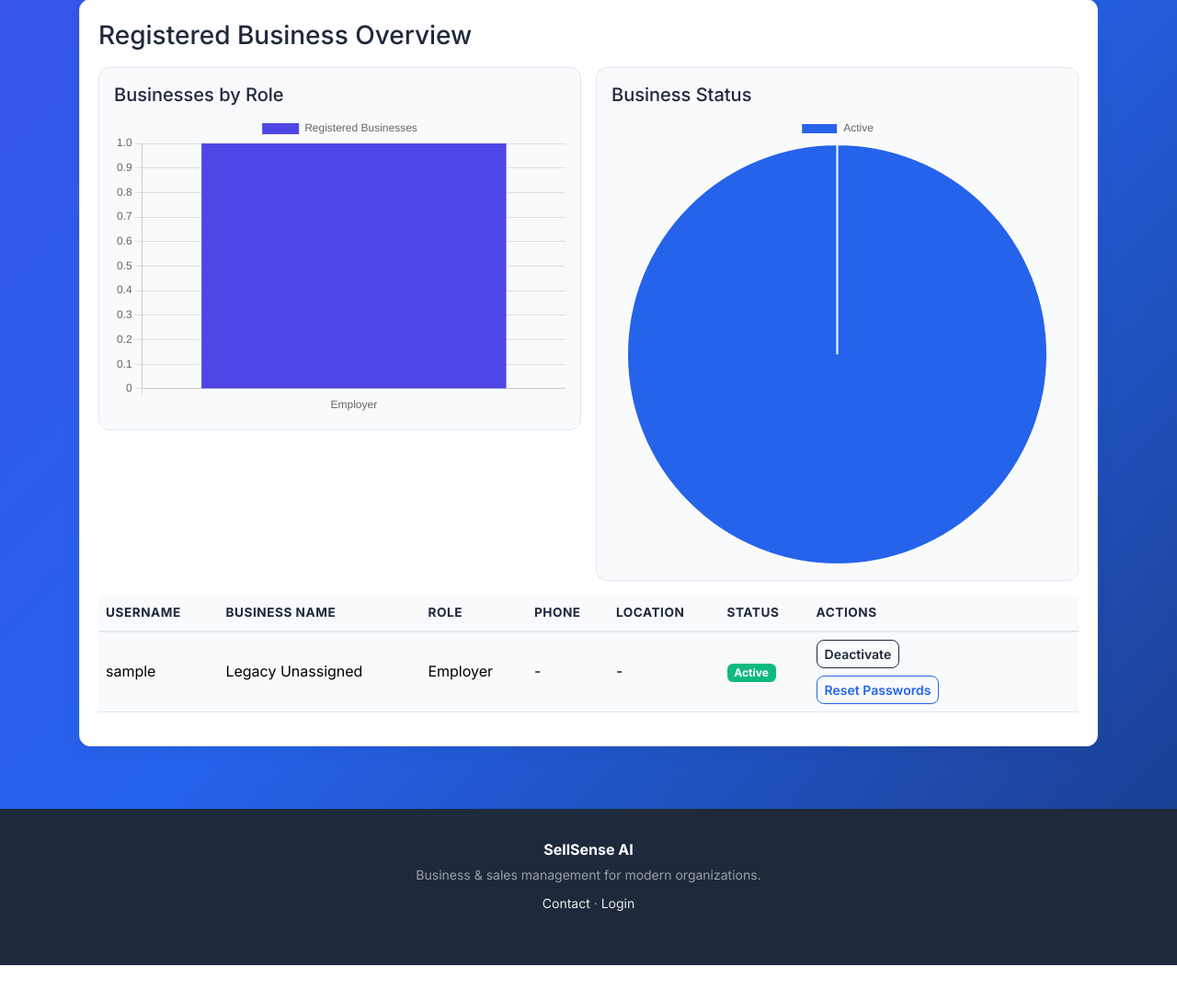
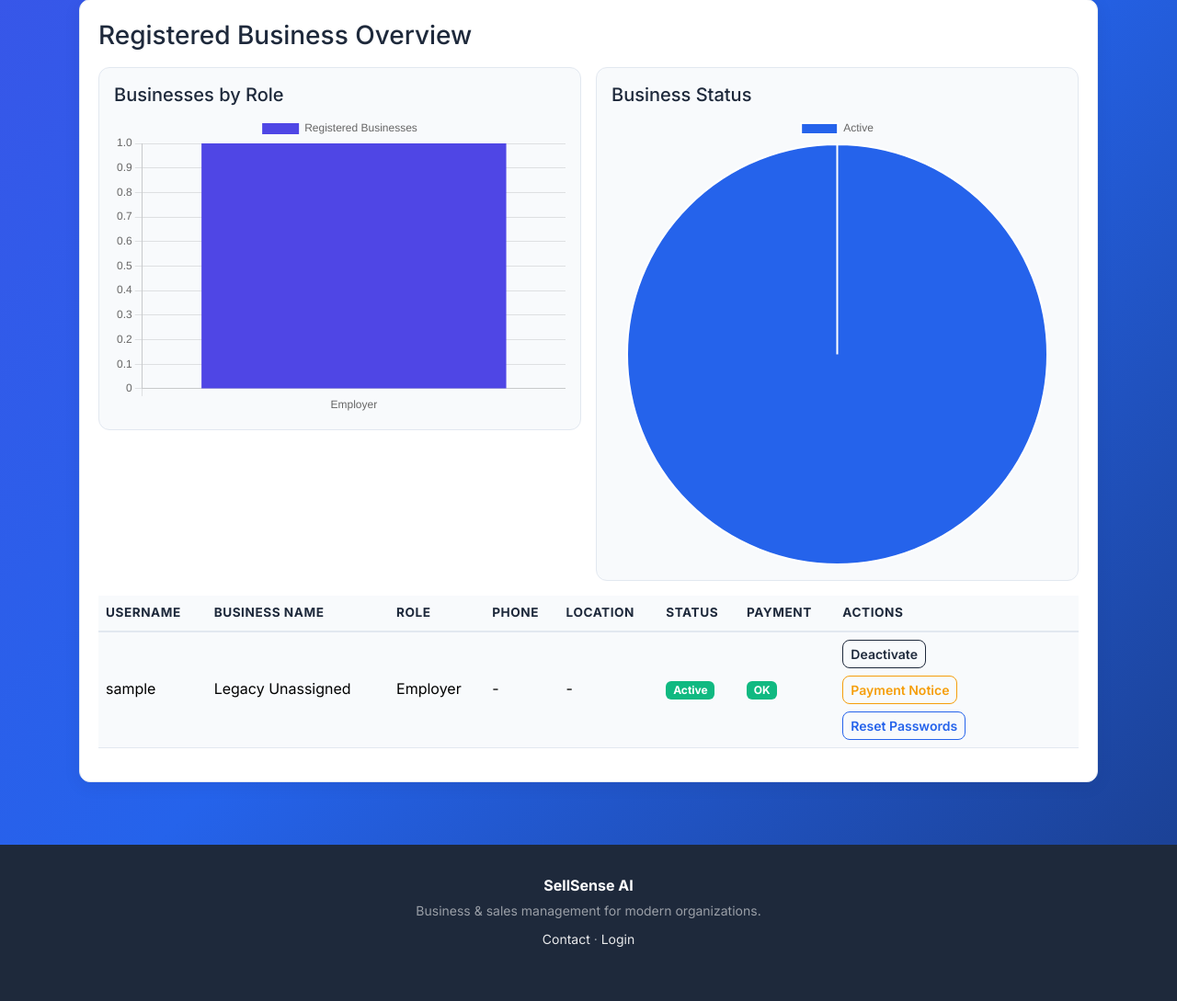
Before and after one commit to 123kfchem/SELLSENSE-AI, a Django app: page /superuser/ in a window 1280 px wide. Shown: the part 1413-2502 px from the top of the page at 92% size. Before the commit the page ends 2463 px from the top, so only its background shows below. Run offline with Django 5.2, Linux system fonts and the light colour scheme; a user stored in the database is signed in; data comes from the database, SQL or seed files in the repository; tables that the repository leaves empty hold one stand-in row (values such as "Sample post").

Commit message:
error 404

```diff
--- /dev/null
+++ b/core/context_processors.py
@@ -0,0 +1,29 @@
+def business_payment_notice(request):
+    user = getattr(request, "user", None)
+    if not user or not user.is_authenticated or user.is_superuser:
+        return {}
+
+    business = getattr(request, "business", None)
+    if business is None:
+        try:
+            profile = user.profile
+        except Exception:
+            return {}
+        if not profile.business_id:
+            return {}
+        business = profile.business
+
+    if business.sync_payment_status():
+        business.save(update_fields=["payment_status"])
+
+    if business.payment_status == business.PAYMENT_OK:
+        return {}
+
+    return {
+        "payment_notice": {
+            "status": business.payment_status,
+            "amount": business.amount_due,
+            "due_date": business.due_date,
+            "message": business.payment_notice,
+        }
+    }
--- a/core/forms.py
+++ b/core/forms.py
@@ -26,6 +26,13 @@ class BusinessAuthenticationForm(AuthenticationForm):
                 code="no_business",
             )
         business = profile.business
+        if business.sync_payment_status():
+            business.save(update_fields=["payment_status"])
+        if business.payment_status == business.PAYMENT_OVERDUE:
+            raise ValidationError(
+                "Your subscription payment is overdue. Contact admin to restore access.",
+                code="payment_overdue",
+            )
         if not business.is_active or not profile.is_business_active:
             raise ValidationError(
                 self.error_messages["business_inactive"],
@@ -227,6 +234,60 @@ class BusinessProfileUpdateForm(forms.Form):
         return profile
 
 
+class PaymentNoticeForm(forms.Form):
+    amount_due = forms.DecimalField(
+        max_digits=10,
+        decimal_places=2,
+        min_value=0,
+        label="Amount due",
+    )
+    due_date = forms.DateField(
+        label="Due date",
+        widget=forms.DateInput(attrs={"type": "date", "class": "form-control form-control-sm"}),
+    )
+    payment_notice = forms.CharField(
+        label="Message to business",
+        widget=forms.Textarea(
+            attrs={
+                "rows": 3,
+                "class": "form-control form-control-sm",
+                "placeholder": "e.g. Pay via M-Pesa Paybill 123456 to continue using SellSense AI.",
+            }
+        ),
+    )
+
+    def __init__(self, *args, business=None, **kwargs):
+        super().__init__(*args, **kwargs)
+        self.business = business
+        if business and business.has_payment_notice:
+            if business.amount_due is not None:
+                self.fields["amount_due"].initial = business.amount_due
+            if business.due_date:
+                self.fields["due_date"].initial = business.due_date
+            if business.payment_notice:
+                self.fields["payment_notice"].initial = business.payment_notice
+
+    def save(self):
+        from django.utils import timezone
+
+        business = self.business
+        business.amount_due = self.cleaned_data["amount_due"]
+        business.due_date = self.cleaned_data["due_date"]
+        business.payment_notice = self.cleaned_data["payment_notice"]
+        business.payment_status = Business.PAYMENT_DUE
+        business.notice_sent_at = timezone.now()
+        business.save(
+            update_fields=[
+                "amount_due",
+                "due_date",
+                "payment_notice",
+                "payment_status",
+                "notice_sent_at",
+            ]
+        )
+        return business
+
+
 class ContactForm(forms.Form):
     full_name = forms.CharField(
         max_length=120,
--- a/core/tenancy.py
+++ b/core/tenancy.py
@@ -15,6 +15,12 @@ def get_user_business(user):
     if profile is None or profile.business_id is None:
         raise TenantAccessError("Your account is not linked to a business.")
     business = profile.business
+    if business.sync_payment_status():
+        business.save(update_fields=["payment_status"])
+    if business.payment_status == business.PAYMENT_OVERDUE:
+        raise TenantAccessError(
+            "Your subscription payment is overdue. Contact admin to restore access."
+        )
     if not business.is_active or not profile.is_business_active:
         raise TenantAccessError(
             "Your business account has been deactivated. Contact admin."
--- a/core/views.py
+++ b/core/views.py
@@ -23,6 +23,7 @@ from .forms import (
     ContactForm,
     ItemForm,
     ItemReportForm,
+    PaymentNoticeForm,
     RoleSelectionForm,
     SaleForm,
     SuperuserPasswordResetForm,
@@ -179,6 +180,52 @@ def superuser_dashboard(request):
                     for error in field_errors:
                         messages.error(request, error)
             return redirect("superuser-dashboard")
+        elif action == "send_payment_notice":
+            profile = get_object_or_404(
+                UserProfile.objects.select_related("business"),
+                pk=request.POST.get("profile_id"),
+            )
+            if not profile.business_id:
+                messages.error(request, "This account is not linked to a business.")
+                return redirect("superuser-dashboard")
+            notice_form = PaymentNoticeForm(request.POST, business=profile.business)
+            if notice_form.is_valid():
+                notice_form.save()
+                messages.success(
+                    request,
+                    f"Payment notice sent to {profile.business.name}. All users in this business will see it.",
+                )
+            else:
+                for field_errors in notice_form.errors.values():
+                    for error in field_errors:
+                        messages.error(request, error)
+            return redirect("superuser-dashboard")
+        elif action == "clear_payment_notice":
+            profile = get_object_or_404(
+                UserProfile.objects.select_related("business"),
+                pk=request.POST.get("profile_id"),
+            )
+            if profile.business_id:
+                business = profile.business
+                business.payment_status = Business.PAYMENT_OK
+                business.amount_due = None
+                business.due_date = None
+                business.payment_notice = ""
+                business.notice_sent_at = None
+                business.save(
+                    update_fields=[
+                        "payment_status",
+                        "amount_due",
+                        "due_date",
+                        "payment_notice",
+                        "notice_sent_at",
+                    ]
+                )
+                messages.success(
+                    request,
+                    f"Payment notice cleared for {business.name}.",
+                )
+            return redirect("superuser-dashboard")
         form = BusinessRegistrationForm()
     else:
         form = BusinessRegistrationForm()
@@ -205,7 +252,16 @@ def role_select(request):
     if not profile.business_id:
         messages.error(request, "Your account is not linked to a business. Contact the administrator.")
         return redirect("logout")
-    if not profile.is_business_active or not profile.business.is_active:
+    business = profile.business
+    if business.sync_payment_status():
+        business.save(update_fields=["payment_status"])
+    if business.payment_status == Business.PAYMENT_OVERDUE:
+        messages.error(
+            request,
+            "Your subscription payment is overdue. Contact admin to restore access.",
+        )
+        return redirect("logout")
+    if not profile.is_business_active or not business.is_active:
         messages.error(
             request,
             "Your business account has been deactivated. Contact admin.",
@@ -254,6 +310,11 @@ def _can_access_role(request, role):
     except UserProfile.DoesNotExist:
         return False
     if not profile.business_id or not profile.is_business_active or not profile.business.is_active:
+        return False
+    business = profile.business
+    if business.sync_payment_status():
+        business.save(update_fields=["payment_status"])
+    if business.payment_status == Business.PAYMENT_OVERDUE:
         return False
     session_role = request.session.get("active_role")
     if not session_role:
--- a/sellsense_ai/settings.py
+++ b/sellsense_ai/settings.py
@@ -44,6 +44,7 @@ TEMPLATES = [
                 "django.template.context_processors.request",
                 "django.contrib.auth.context_processors.auth",
                 "django.contrib.messages.context_processors.messages",
+                "core.context_processors.business_payment_notice",
             ]
         },
     }
--- a/static/css/style.css
+++ b/static/css/style.css
@@ -422,6 +422,35 @@ main.container {
     margin-bottom: 0;
 }
 
+/* ── Services carousel ── */
+.services-carousel {
+    padding-bottom: 2.5rem;
+}
+
+.services-carousel__card {
+    max-width: 520px;
+    margin: 0 auto;
+    text-align: center;
+}
+
+.services-carousel__card .offering__icon {
+    margin-left: auto;
+    margin-right: auto;
+}
+
+.services-carousel .carousel-indicators {
+    margin-bottom: 0;
+}
+
+.services-carousel .carousel-indicators [data-bs-target] {
+    background-color: var(--color-primary);
+}
+
+.services-carousel .carousel-control-prev,
+.services-carousel .carousel-control-next {
+    width: 8%;
+}
+
 /* ── Forms & Buttons ── */
 form p {
     margin-bottom: 10px;
@@ -776,6 +805,39 @@ th, td {
     color: var(--color-text);
 }
 
+.payment-notice-panel {
+    margin-top: 8px;
+}
+
+.payment-notice-panel summary {
+    list-style: none;
+    cursor: pointer;
+    width: fit-content;
+}
+
+.payment-notice-panel summary::-webkit-details-marker {
+    display: none;
+}
+
+.payment-notice-form {
+    margin-top: 8px;
+    padding: 10px;
+    border: 1px solid var(--color-border);
+    border-radius: var(--radius-sm);
+    background: var(--color-bg);
+    display: grid;
+    gap: 6px;
+    min-width: 220px;
+}
+
+.payment-notice-panel__status {
+    font-size: 0.85rem;
+}
+
+.payment-notice-banner strong {
+    display: block;
+}
+
 /* ── Charts ── */
 .chart-wrap--pie {
     width: clamp(180px, 72vw, 320px);
--- a/templates/base.html
+++ b/templates/base.html
@@ -118,6 +118,30 @@
 
         {% endif %}
 
+        {% if payment_notice %}
+        <div class="alert alert-{% if payment_notice.status == 'overdue' %}danger{% else %}warning{% endif %} payment-notice-banner shadow-sm mb-3" role="alert">
+            <div class="d-flex align-items-start gap-2">
+                <i class="bi bi-exclamation-triangle-fill flex-shrink-0 mt-1" aria-hidden="true"></i>
+                <div>
+                    <strong>
+                        {% if payment_notice.status == 'overdue' %}
+                            Payment overdue — access will be restricted
+                        {% else %}
+                            Payment required to continue using SellSense AI
+                        {% endif %}
+                    </strong>
+                    <ul class="mb-0 mt-1 ps-3">
+                        {% if payment_notice.amount %}<li>Amount due: <strong>KES {{ payment_notice.amount }}</strong></li>{% endif %}
+                        {% if payment_notice.due_date %}<li>Due date: <strong>{{ payment_notice.due_date }}</strong></li>{% endif %}
+                    </ul>
+                    {% if payment_notice.message %}
+                    <p class="mb-0 mt-2">{{ payment_notice.message }}</p>
+                    {% endif %}
+                </div>
+            </div>
+        </div>
+        {% endif %}
+
         {% block content %}{% endblock %}
 
     </main>
--- /dev/null
+++ b/templates/partials/payment_notice_panel.html
@@ -0,0 +1,57 @@
+{% if profile.business_id %}
+<details class="payment-notice-panel">
+    <summary class="btn btn-outline-warning btn-sm">Payment Notice</summary>
+    {% if profile.business.has_payment_notice %}
+    <p class="payment-notice-panel__status mb-2">
+        Current:
+        {% if profile.business.payment_status == "overdue" %}
+            <span class="badge text-bg-danger">Overdue</span>
+        {% else %}
+            <span class="badge text-bg-warning text-dark">Payment due</span>
+        {% endif %}
+        {% if profile.business.amount_due %} — KES {{ profile.business.amount_due }}{% endif %}
+        {% if profile.business.due_date %} — due {{ profile.business.due_date }}{% endif %}
+    </p>
+    {% endif %}
+    <form method="post" class="payment-notice-form">
+        {% csrf_token %}
+        <input type="hidden" name="action" value="send_payment_notice">
+        <input type="hidden" name="profile_id" value="{{ profile.id }}">
+        <label class="form-label">Amount due (KES)</label>
+        <input
+            type="number"
+            name="amount_due"
+            class="form-control form-control-sm"
+            step="0.01"
+            min="0"
+            value="{{ profile.business.amount_due|default_if_none:'' }}"
+            required
+        >
+        <label class="form-label mt-2">Due date</label>
+        <input
+            type="date"
+            name="due_date"
+            class="form-control form-control-sm"
+            value="{% if profile.business.due_date %}{{ profile.business.due_date|date:'Y-m-d' }}{% endif %}"
+            required
+        >
+        <label class="form-label mt-2">Message to business</label>
+        <textarea
+            name="payment_notice"
+            class="form-control form-control-sm"
+            rows="3"
+            placeholder="e.g. Pay via M-Pesa Paybill 123456 to continue using SellSense AI."
+            required
+        >{{ profile.business.payment_notice }}</textarea>
+        <button type="submit" class="btn btn-warning btn-sm mt-2">Send Notice</button>
+    </form>
+    {% if profile.business.has_payment_notice %}
+    <form method="post" class="mt-2">
+        {% csrf_token %}
+        <input type="hidden" name="action" value="clear_payment_notice">
+        <input type="hidden" name="profile_id" value="{{ profile.id }}">
+        <button type="submit" class="btn btn-success btn-sm">Mark as Paid</button>
+    </form>
+    {% endif %}
+</details>
+{% endif %}
--- a/templates/superuser_dashboard.html
+++ b/templates/superuser_dashboard.html
@@ -37,6 +37,7 @@
                     <th>Phone</th>
                     <th>Location</th>
                     <th>Status</th>
+                    <th>Payment</th>
                     <th>Actions</th>
                 </tr>
             </thead>
@@ -55,6 +56,19 @@
                             <span class="badge text-bg-secondary">Inactive</span>
                         {% endif %}
                     </td>
+                    <td>
+                        {% if profile.business_id %}
+                            {% if profile.business.payment_status == "overdue" %}
+                                <span class="badge text-bg-danger">Overdue</span>
+                            {% elif profile.business.payment_status == "due" %}
+                                <span class="badge text-bg-warning text-dark">Due</span>
+                            {% else %}
+                                <span class="badge text-bg-success">OK</span>
+                            {% endif %}
+                        {% else %}
+                            -
+                        {% endif %}
+                    </td>
                     <td class="superuser-actions">
                         <form method="post" class="inline">
                             {% csrf_token %}
@@ -64,6 +78,7 @@
                                 {% if profile.is_business_active %}Deactivate{% else %}Activate{% endif %}
                             </button>
                         </form>
+                        {% include "partials/payment_notice_panel.html" %}
                         <details class="password-reset-panel">
                             <summary class="btn btn-outline-primary btn-sm">Reset Passwords</summary>
                             <form method="post" class="password-reset-form">
@@ -109,7 +124,7 @@
                 </tr>
                 {% empty %}
                 <tr>
-                    <td colspan="7">No businesses registered yet.</td>
+                    <td colspan="8">No businesses registered yet.</td>
                 </tr>
                 {% endfor %}
             </tbody>
```
Also changed, not shown: core/admin.py (+11 -1 lines), core/models.py (+36 -0 lines), core/tests/test_payment_notice.py (added, +94 -0 lines), templates/business_register.html (+16 -1 lines), templates/home.html (+81 -119 lines), core/migrations/0005_business_payment_notice.py (added).
